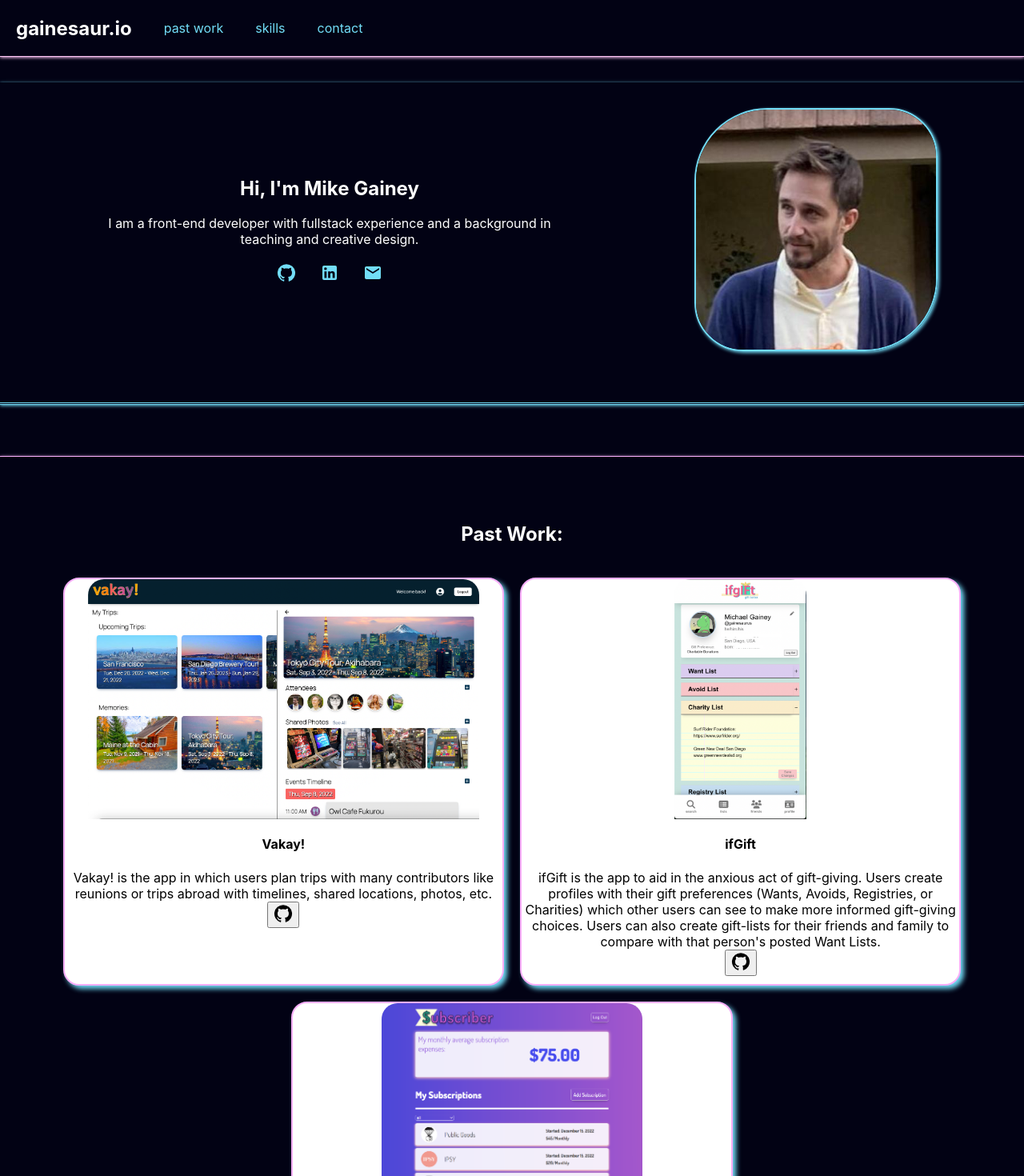
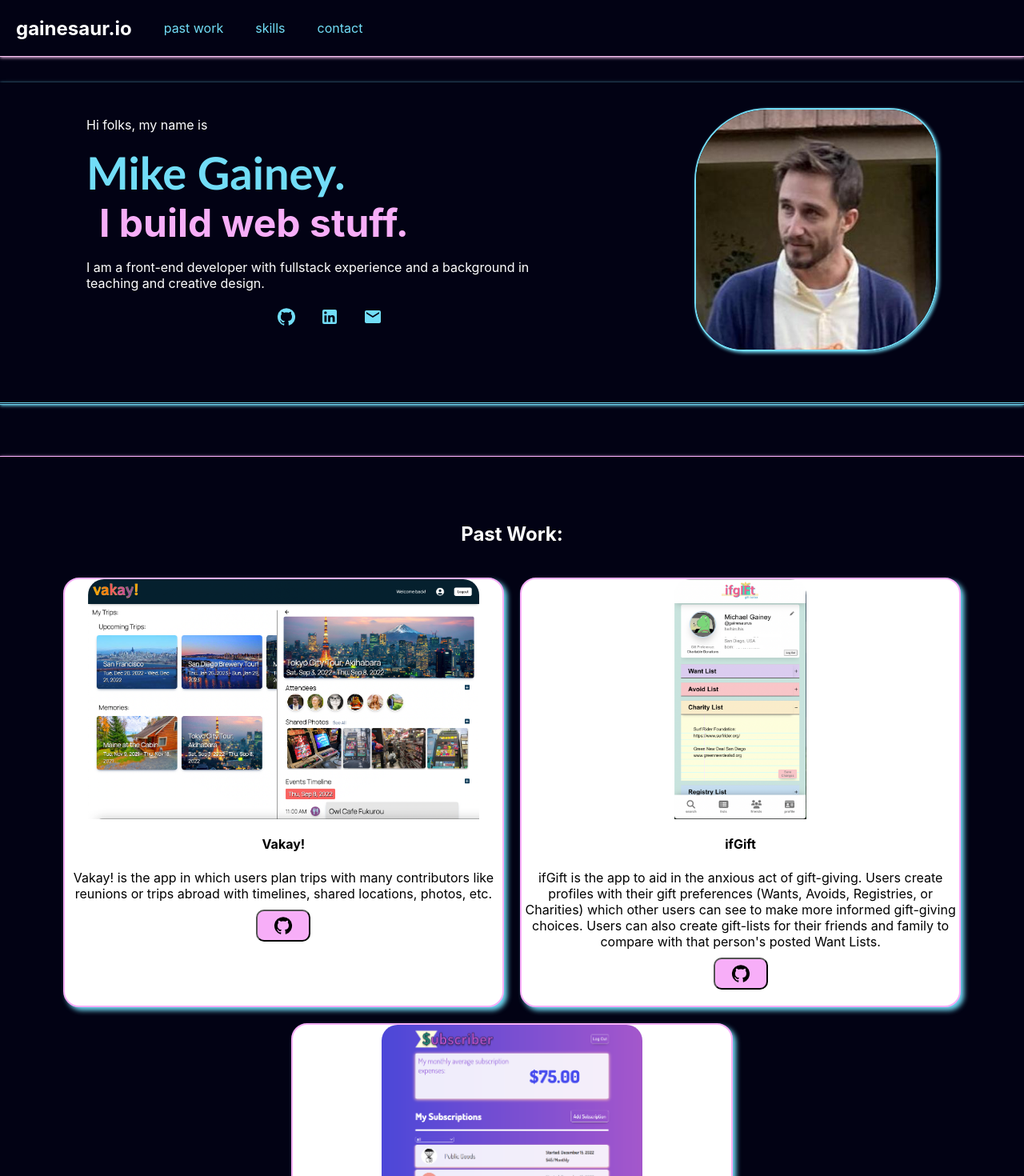
Before and after one commit to gainesaurus/portfolio, a React (Create React App) app: page / in a window 1280 px wide. Shown: the top 1470 px of the page at 80% size. Built offline with nearby package versions, Linux system fonts and the light colour scheme.

Commit message:
style: about component

```diff
--- a/src/Components/About.module.css
+++ b/src/Components/About.module.css
@@ -19,7 +19,23 @@
   display: flex;
   flex-direction: column;
   width: 50%;
-  text-align: center;
+  text-align: start;
+}
+
+.name {
+  display: flex;
+  font-size: 3.5rem;
+  font-family:'Gill Sans', 'Gill Sans MT', Calibri, 'Trebuchet MS', sans-serif;
+  color: var(--about);
+  margin: 1rem 0 0 0;
+  padding: 0;
+}
+
+.bio {
+  display: flex;
+  font-size: 3rem;
+  color: var(--projects);
+  margin: 0 0 1rem 1rem;
 }
 
 .linkList {
--- a/src/Components/About.tsx
+++ b/src/Components/About.tsx
@@ -7,7 +7,9 @@ const About = () => {
   return (
     <section id="about" className={styles.container}>
       <div className={styles.description}>
-        <h2>Hi, I'm Mike Gainey</h2>
+        <p>Hi folks, my name is</p>
+        <h2 className={styles.name}> Mike Gainey.</h2>
+        <h3 className={styles.bio}>I build web stuff.</h3>
         <p>I am a front-end developer with fullstack experience and a background in teaching and creative design.</p>
         <div className={styles.linkList}>
           <a href='https://github.com/gainesaurus'
--- a/src/Components/ProjectList.module.css
+++ b/src/Components/ProjectList.module.css
@@ -42,3 +42,11 @@
   max-height: 300px;
   border-radius: 20px 20px 0 0;
 }
+
+.gitButton {
+  display: flex;
+  background-color: var(--projects);
+  border-radius: 10px;
+  margin: 10px;
+  padding: 6px 20px;
+}
--- a/src/Components/ProjectList.tsx
+++ b/src/Components/ProjectList.tsx
@@ -15,7 +15,10 @@ const ProjectList = () => {
           />
           <h4>{project.title}</h4>
           <p>{project.description}</p>
-          <button>
+          <button
+            className={styles.gitButton}
+            title={project.gitLink}
+          >
             <GitHubIcon className={styles.icon} />
           </button>
         </li>)}
--- a/src/data.tsx
+++ b/src/data.tsx
@@ -90,13 +90,13 @@ export const testimonials = [
     name: "Danielle Stroscher",
     title: "Software Developer",
     company: "Subscriber",
-    quote: "\"Mike is a great developer and it has been such a pleasure to work alongside him! He is an excellent communicator and his easygoing yet hardworking, can-do attitude made me so grateful to be on the same team. I was always very impressed by his attention to detail and eye for front-end design. He has the ability to learn and implement anything handed to him and execute it very well. I hope to get the opportunity to work with him again!\"",
+    quote: "\"Mike is a great developer! His easygoing yet hardworking, can-do attitude made me so grateful to be on the same team. I was always very impressed by his attention to detail and eye for front-end design. He has the ability to learn and implement anything handed to him and execute it very well. I hope to get the opportunity to work with him again!\"",
   },
   {
     name: "Gustavo Silva Navarro",
     title: "Software Engineer",
     company: "ifGift",
-    quote: "\"Mike is an amazing Developer, I have had the pleasure to work with him in different projects. He is particularly very good at navigate new documentation and open source resources when he tries to learn new tecnologies to create high quality websites. Mike is a team player who is always willing to help out, open to new ideas and approaches, and his positive attitude and willingness to pitch in make him a pleasure to work with. I have no doubt his skills would benefit any company!\"",
+    quote: "\"I have had the pleasure to work with Mike in different projects. He is a team player who is always willing to help out, open to new ideas and approaches, and his positive attitude and willingness to pitch in make him a pleasure to work with. I have no doubt his skills would benefit any company!\"",
   },
   {
     name: "Anonymous",
```
